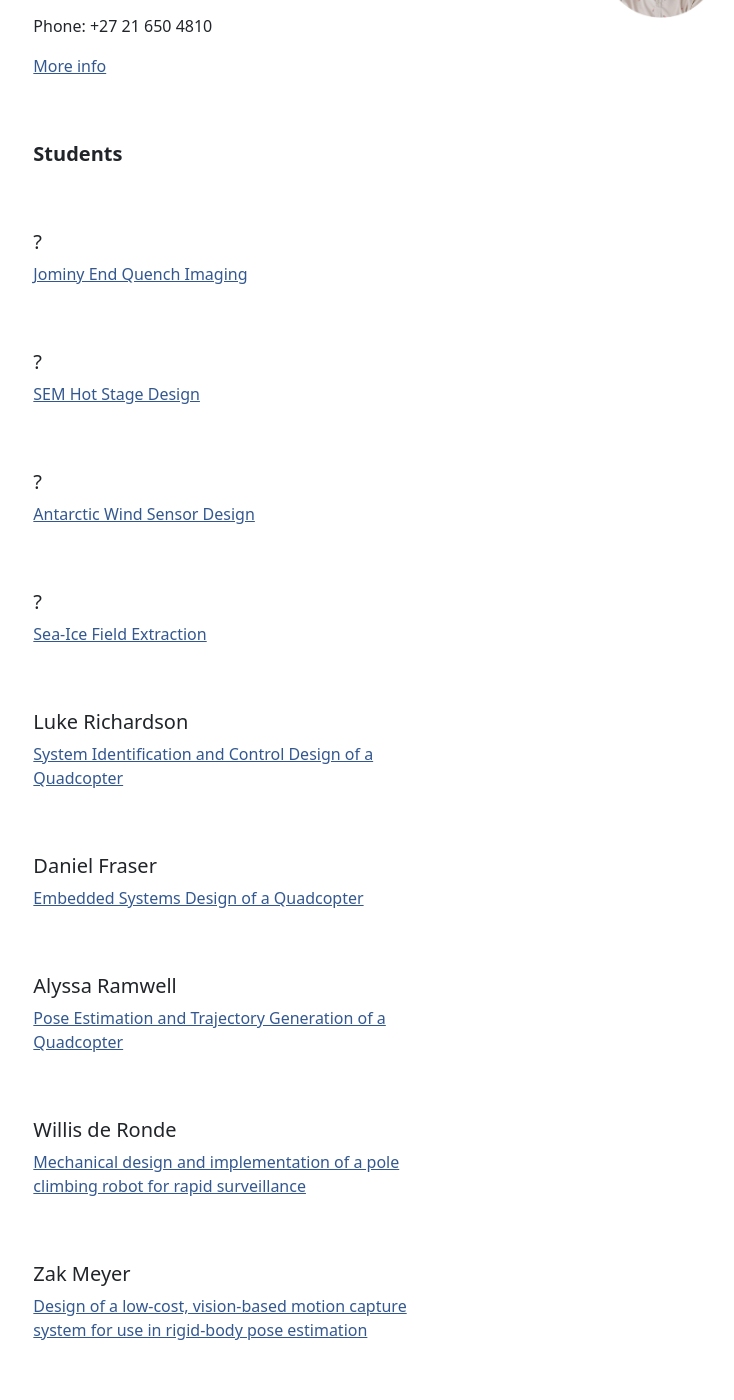
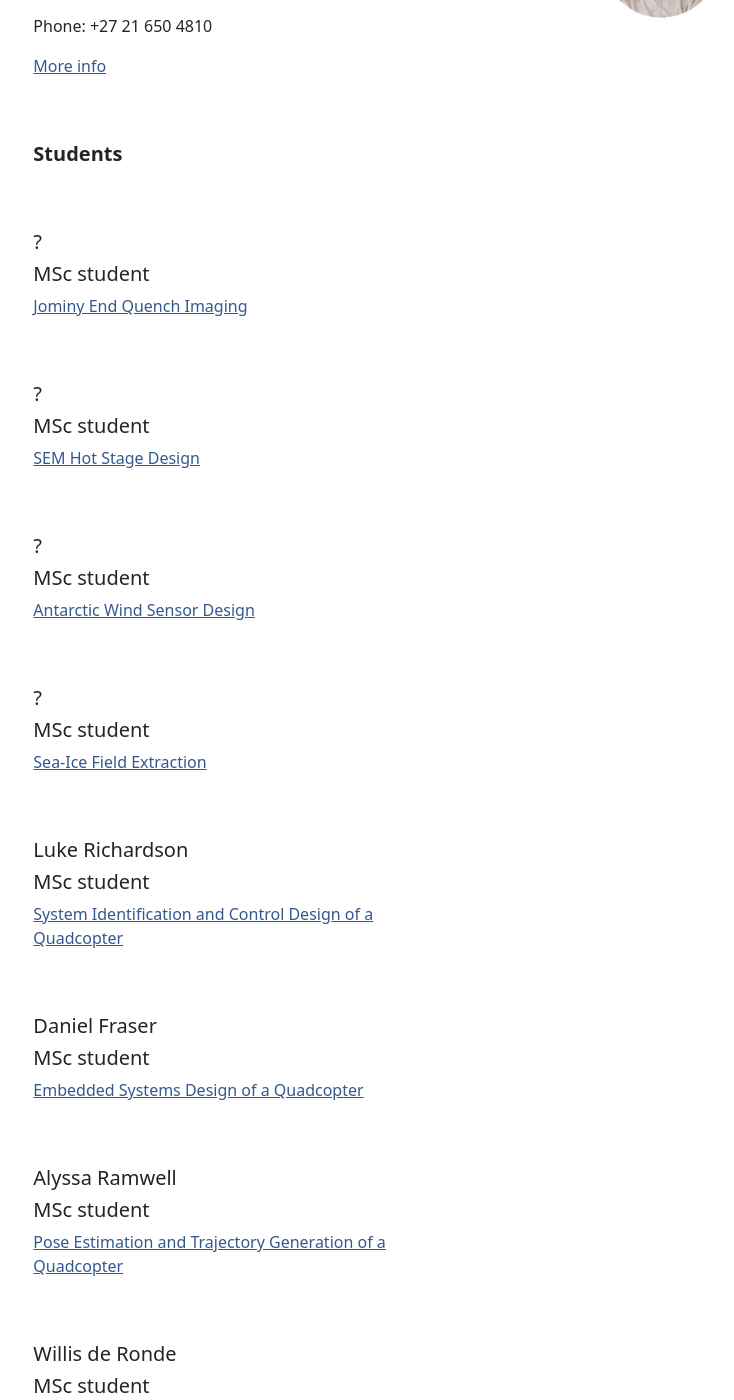
Before and after one commit to MechatronicSystems-Group/mechatronicsystems-group.github.io, a Jekyll site: the page built from people.md, in a window 1280 px wide and 1400 px high, scrolled down 953 px. Shown: the whole window, without its empty margins (196-930 px from the left). Built offline with Jekyll 4.4.1, drawn with Linux system fonts in a browser that asks for light colours; some of the changed text lies outside the part shown.

Commit message:
Update people.html

```diff
--- a/_layouts/people.html
+++ b/_layouts/people.html
@@ -26,6 +26,7 @@ layout: default
 <div class="row g-5 mb-5">
   <div class="col-md-6">
     <h5>{{ project.student }}</h5>
+    <h5>{{ project.studentType }}</h5>
     <p><a href="{{ site.github.url }}/projects/{{ project.url}}">{{ project.name }}</a></p>
   </div>
 </div>
```
